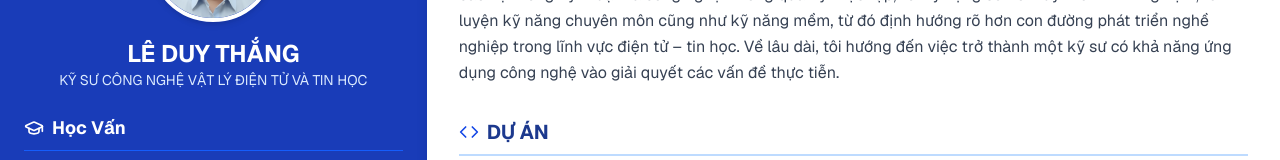
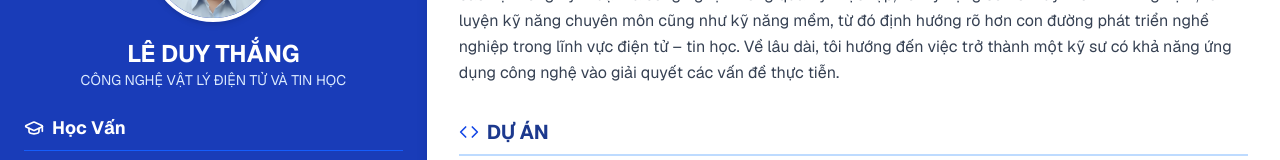
Before and after one commit to DuyThang221/cv-nextjs-project, a Next.js app: page / in a window 1280 px wide. Shown: the part 210-370 px from the top of the page. Built offline with nearby package versions, Linux system fonts and the light colour scheme.

Commit message:
Fix: Add missing 'link' property to contact data

```diff
--- a/app/page.tsx
+++ b/app/page.tsx
@@ -3,7 +3,7 @@ import { Mail, Phone, MapPin, Globe, Briefcase, GraduationCap, Code, Star, Heart
 
 const cvData = {
   name: "LÊ DUY THẮNG",
-  title: "KỸ SƯ CÔNG NGHỆ VẬT LÝ ĐIỆN TỬ VÀ TIN HỌC",
+  title: "CÔNG NGHỆ VẬT LÝ ĐIỆN TỬ VÀ TIN HỌC",
   contactHeader: [
     { icon: Mail, text: "leduythang2010@gmail.com", link: "mailto:leduythang2010@gmail.com" },
     { icon: Phone, text: "(+84) 344 702 605", link: "tel:+84344702605" },
```
